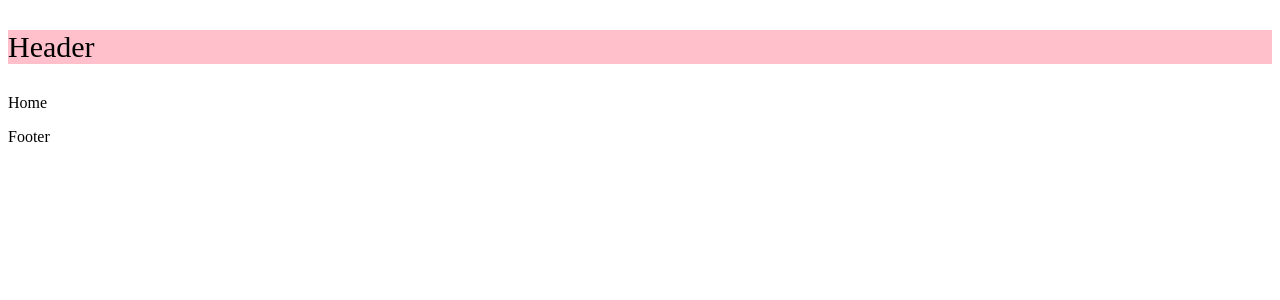
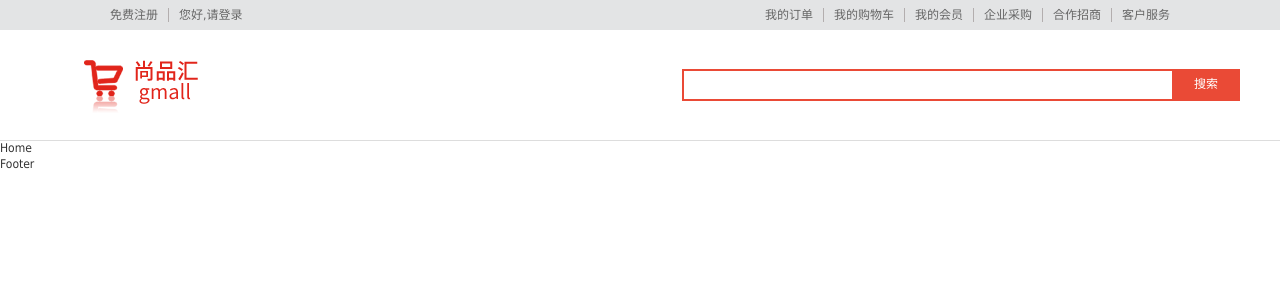
Before and after one commit to liguangda1996/Vue-pc, a Vue app: page / in a window 1280 px wide. Shown: the top 300 px of the page. Built offline with nearby package versions, Linux system fonts and the light colour scheme.

Commit message:
feat:头部路由

```diff
--- a/src/components/Header/index.vue
+++ b/src/components/Header/index.vue
@@ -1,20 +1,162 @@
 <template>
-<div class="header">
-    <p>Header</p>
-</div>
+  <div id="header">
+    <div id="shortcut">
+      <ul class="left">
+        <li>
+          <router-link to="/login" class="clear-border">您好,请登录</router-link>
+        </li>
+        <li>
+          <router-link to="/register">免费注册</router-link>
+        </li>
+      </ul>
+      <ul class="right">
+        <li>
+          <a href="###">我的订单</a>
+        </li>
+        <li>
+          <a href="###">我的购物车</a>
+        </li>
+        <li>
+          <a href="###">我的会员</a>
+        </li>
+        <li>
+          <a href="###">企业采购</a>
+        </li>
+        <li>
+          <a href="###">合作招商</a>
+        </li>
+        <li>
+          <a href="###" class="clear-border">客户服务</a>
+        </li>
+      </ul>
+    </div>
+    <!-- logo和搜索框 -->
+    <div id="banner">
+      <div class="banner-logo">
+        <router-link to="/">
+          <img src="./images/logo.png" alt />
+        </router-link>
+      </div>
+      <form action="#" method="POST">
+        <input type="text" name="searchName" />
+        <button type="submit" @click="search">搜索</button>
+      </form>
+    </div>
+  </div>
 </template>
 
 <script>
 export default {
-  name: "Header"
+  name: "Header",
+  methods: {
+    search() {
+        // 编程式导航：因为还要做搜素功能（要发送请求）
+      this.$router.push("/search");
+    }
+  }
 };
 </script>
 
 <style lang="less" scoped>
-.header{
-    background-color: pink;
-    p{
-        font-size: 30px;
-    }
+// lang="less" 当前可以使用less写样式
+// scoped 作用域样式代码（当前样式只对当前组件生效，其他组件没有效果）
+/*
+  当添加 scoped 属性
+    给当前组件所有结构添加一个唯一的属性 data-v-xxx
+    所有元素选择器都会加上选择这个属性
+      之前: .header-aaa { }
+      之后：.header-aaa[data-v-xxx] {}
+    因为只有当前组件具有这个属性 data-v-xxx
+    所以样式只会对当前组件生效，其他组件不会影响
+*/
+#header {
+  border-bottom: 1px solid #ddd;
+}
+#shortcut {
+  width: 100%;
+  height: 30px;
+  line-height: 30px;
+  background-color: #e3e4e5;
+}
+.left {
+  padding-left: 100px;
+  float: left;
+  list-style-type: none;
+}
+
+.left li {
+  float: right;
+}
+
+.right {
+  float: right;
+  list-style-type: none;
+  padding-right: 100px;
+}
+.right li {
+  float: left;
+}
+
+#shortcut a {
+  padding-left: 10px;
+  padding-right: 10px;
+  border-right: 1px solid #b3aeae;
+  text-decoration: none;
+}
+.clear-border {
+  border: 0 !important;
+}
+
+/* banner的css，logo和搜索框 */
+#banner {
+  margin: 0 auto;
+  width: 1200px;
+  height: 110px;
+  /* border: 1px solid pink; */
+}
+
+#banner .banner-logo {
+  float: left;
+  width: 250px;
+  height: 110px;
+  line-height: 110px;
+  /* border: 1px solid blue; */
+  font-size: 0;
+  text-align: center;
+}
+
+#banner .banner-logo img {
+  vertical-align: middle;
+}
+
+#banner form {
+  float: right;
+  height: 110px;
+  line-height: 110px;
+  font-size: 0;
+  /* border: 1px solid red; */
+}
+
+#banner form input {
+  width: 490px;
+  height: 32px;
+  border: 2px solid #ea4a36;
+  outline: none; /*清除边框的默认样式 */
+  border-right: 0;
+  font-size: 12px;
+  box-sizing: border-box;
+  vertical-align: middle;
+}
+
+#banner form button {
+  width: 68px;
+  height: 32px;
+  background-color: #ea4a36;
+  font-size: 12px;
+  color: #fff;
+  border: 0;
+  outline: none; /*去除点击时的边框*/
+  vertical-align: middle;
+  cursor: pointer; /*改变鼠标样式为小手 */
 }
 </style>
--- a/src/main.js
+++ b/src/main.js
@@ -2,6 +2,8 @@ import Vue from "vue";
 import App from "./App.vue";
 
 import router from "./router"
+// 引入公共资源
+import "./styles/reset.css"
 
 Vue.config.productionTip = false;
 
--- /dev/null
+++ b/src/styles/reset.css
@@ -0,0 +1,76 @@
+
+/* 清除内外边距 */
+body, h1, h2, h3, h4, h5, h6, hr, p, blockquote,
+dl, dt, dd, ul, ol, li,
+pre,
+fieldset, lengend, button, input, textarea,
+th, td {
+    margin: 0;
+    padding: 0;
+}
+
+/* 设置默认字体 */
+body,
+button, input, select, textarea { /* for ie */
+    /*font: 12px/1 Tahoma, Helvetica, Arial, "宋体", sans-serif;*/
+    font: 12px/1.3 "Microsoft YaHei",Tahoma, Helvetica, Arial, "\5b8b\4f53", sans-serif; /* 用 ascii 字符表示，使得在任何编码下都无问题 */
+    color: #333;
+}
+
+
+h1 { font-size: 18px; /* 18px / 12px = 1.5 */ }
+h2 { font-size: 16px; }
+h3 { font-size: 14px; }
+h4, h5, h6 { font-size: 100%; }
+
+address, cite, dfn, em, var, i{ font-style: normal; } /* 将斜体扶正 */
+b, strong{ font-weight: normal; } /* 将粗体扶细 */
+code, kbd, pre, samp, tt { font-family: "Courier New", Courier, monospace; } /* 统一等宽字体 */
+small { font-size: 12px; } /* 小于 12px 的中文很难阅读，让 small 正常化 */
+
+/* 重置列表元素 */
+ul, ol { list-style: none; }
+
+/* 重置文本格式元素 */
+a { text-decoration: none; color: #666;}
+
+
+/* 重置表单元素 */
+legend { color: #000; } /* for ie6 */
+fieldset, img { border: none; }
+button, input, select, textarea {
+    font-size: 100%; /* 使得表单元素在 ie 下能继承字体大小 */
+}
+
+/* 重置表格元素 */
+table {
+    border-collapse: collapse;
+    border-spacing: 0;
+}
+
+/* 重置 hr */
+hr {
+    border: none;
+    height: 1px;
+}
+.clearFix::after{
+	content:"";
+	display: block;
+	clear:both;
+}
+/* 让非ie浏览器默认也显示垂直滚动条，防止因滚动条引起的闪烁 */
+html { overflow-y: scroll; }
+
+a:link:hover{
+    color : #e33333 !important;
+    text-decoration: underline;
+}
+
+/* 清除浮动 */
+.clearfix::after {
+    display: block;
+    height: 0;
+    content: "";
+    clear: both;
+    visibility: hidden;
+}
```
Also changed, not shown: src/components/Header/images/logo.png (added).
